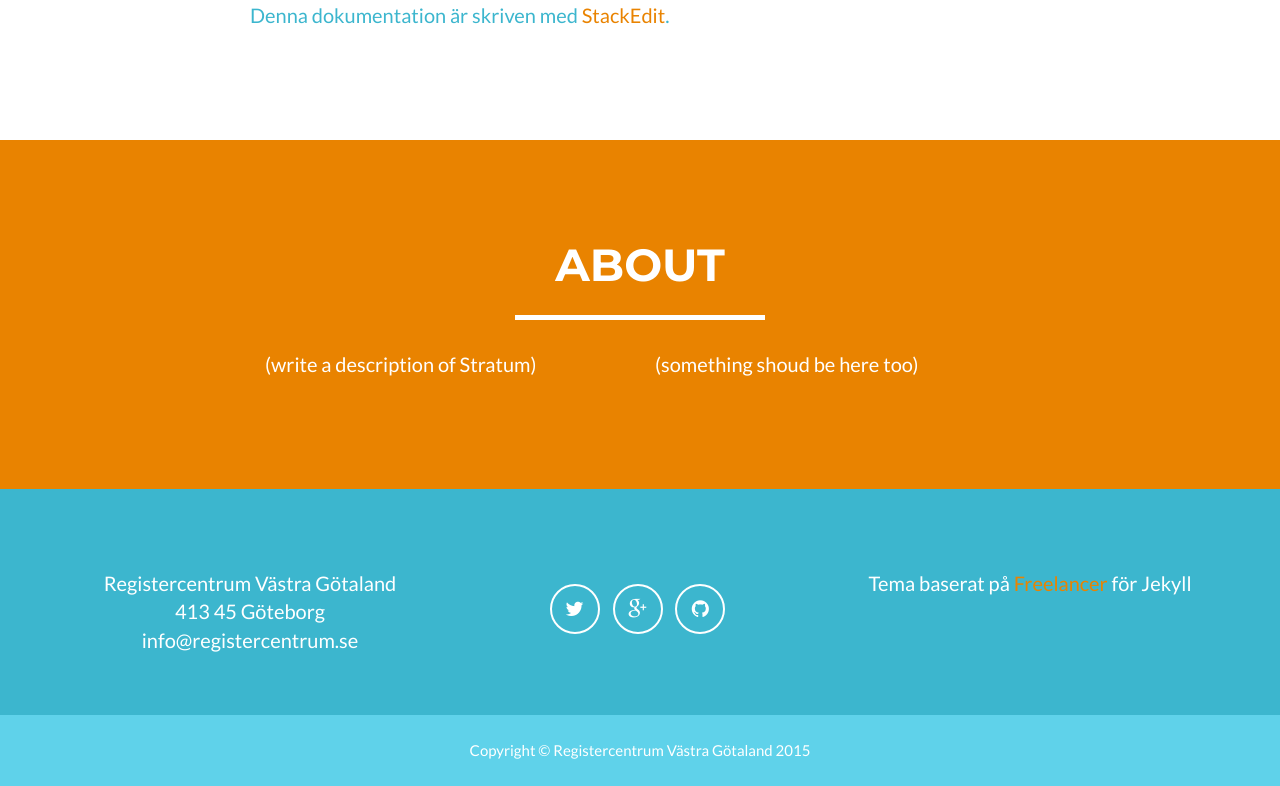
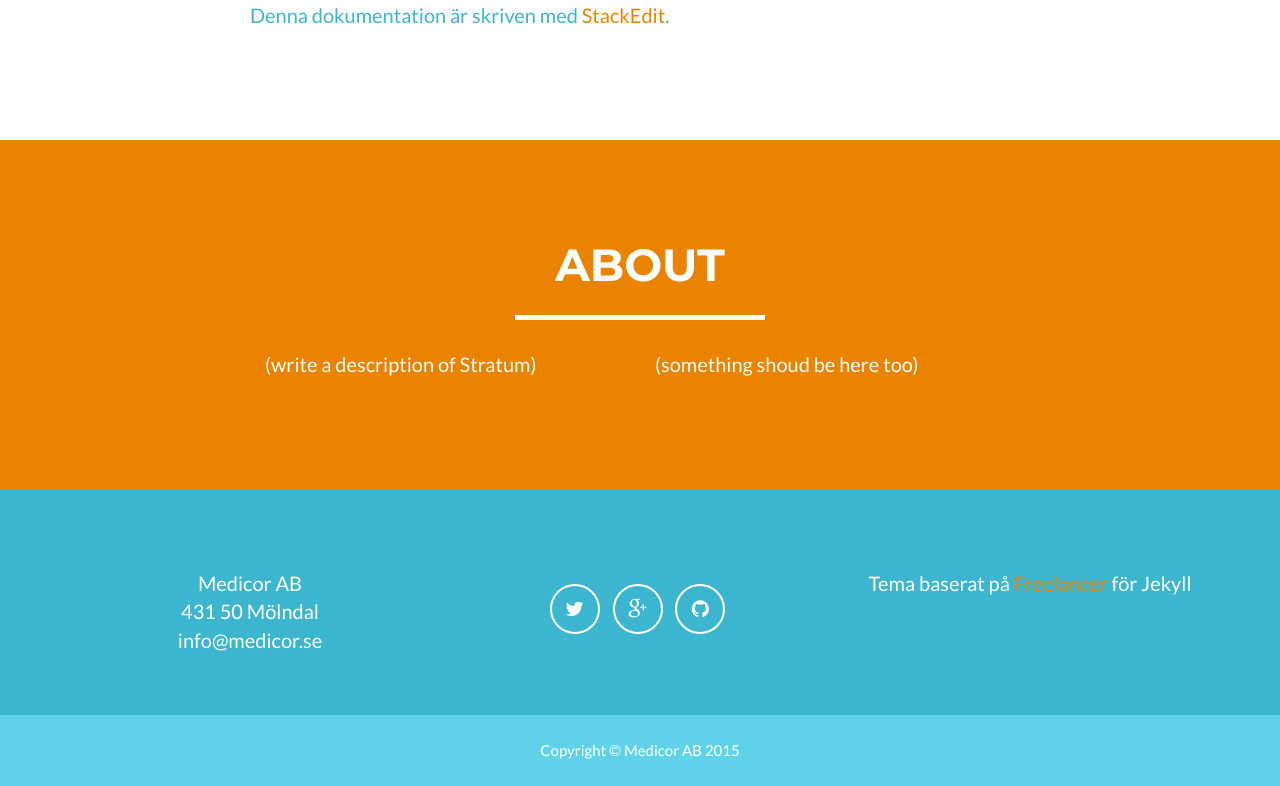
Before and after one commit to medicor/medicor.github.io, a Jekyll site: the page built from index.html, in a window 1280 px wide and 900 px high, scrolled down 1140 px, cut to the strip 114-900 px from the top of the window. Built offline with Jekyll 4.4.1, drawn with Linux system fonts in a browser that asks for light colours; Markdown is read by kramdown in place of the engine named in the settings; some of the changed text lies outside the part shown.

Commit message:
Changed from Registercentrum to Medicor

```diff
--- a/_config.yml
+++ b/_config.yml
@@ -1,8 +1,8 @@
 # Site settings
-title: Stratum
-email: roger.salomonsson@registercentrum.se
-url: https://registercentrum.github.io
-description: "plattform för kvalitetsregister inom hälso- och sjukvård"
+title: Medicor
+email: roger@medicor.se
+url: https://medicor.github.io
+description: "testar Github Pages"
 
 # Color settings (hex-codes without the leading hash-tag)
 color:
@@ -12,7 +12,7 @@ color:
 
 # Footer settings
 footer:
-  copyright: Registercentrum Västra Götaland
+  copyright: Medicor AB
   location:
   social:
   credits:
@@ -28,12 +28,12 @@ social:
 
 # Postal address (add as many lines as necessary)
 address:
-  - line: Registercentrum Västra Götaland
-  - line: 413 45 Göteborg
-  - line: info@registercentrum.se
+  - line: Medicor AB
+  - line: 431 50 Mölndal
+  - line: info@medicor.se
 
 # Credits content
-credits: 'Tema baserat på <a href="http://https://github.com/jeromelachaud/freelancer-theme">Freelancer</a> för Jekyll' #  som är skapat av <a href="http://startbootstrap.com">Start Bootstrap</a>
+credits: 'Tema baserat på <a href="https://github.com/jeromelachaud/freelancer-theme">Freelancer</a> för Jekyll' #  som är skapat av <a href="http://startbootstrap.com">Start Bootstrap</a>
 
 markdown: redcarpet
 highlighter: pygments
```
